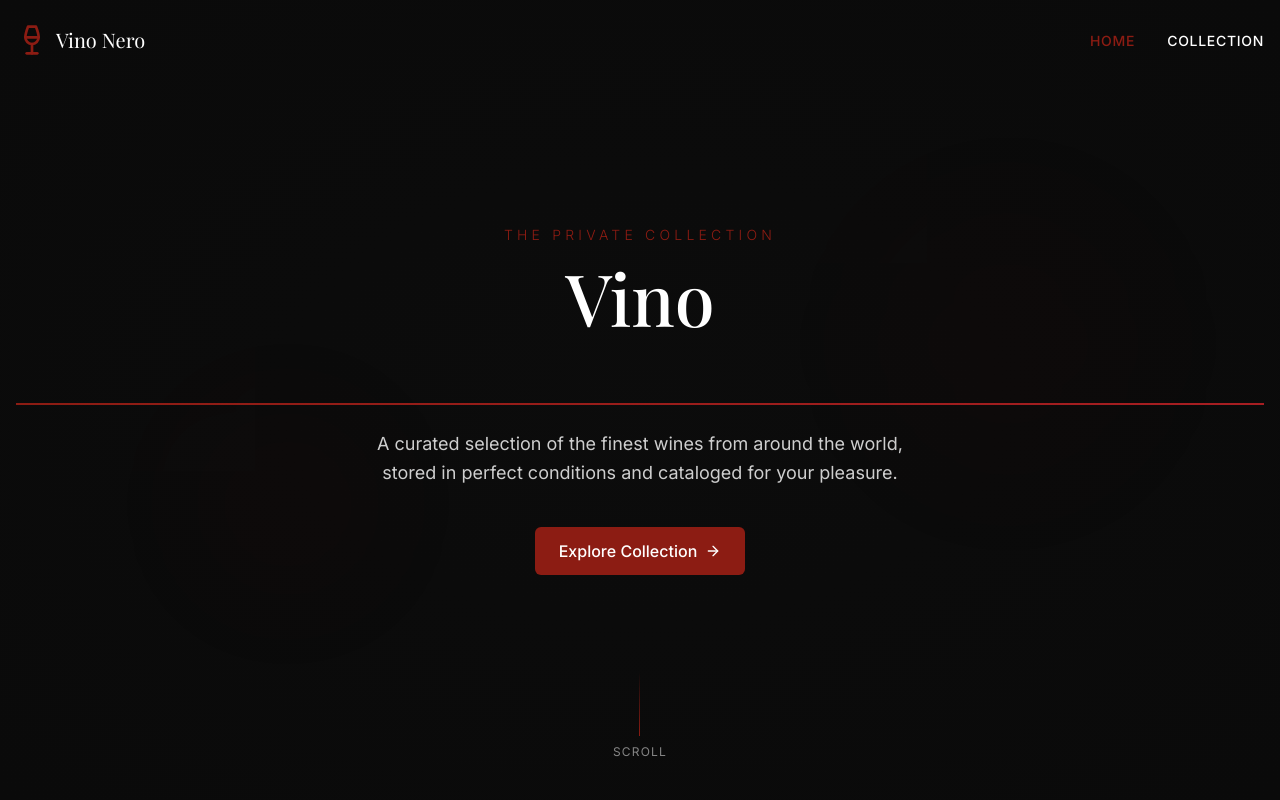
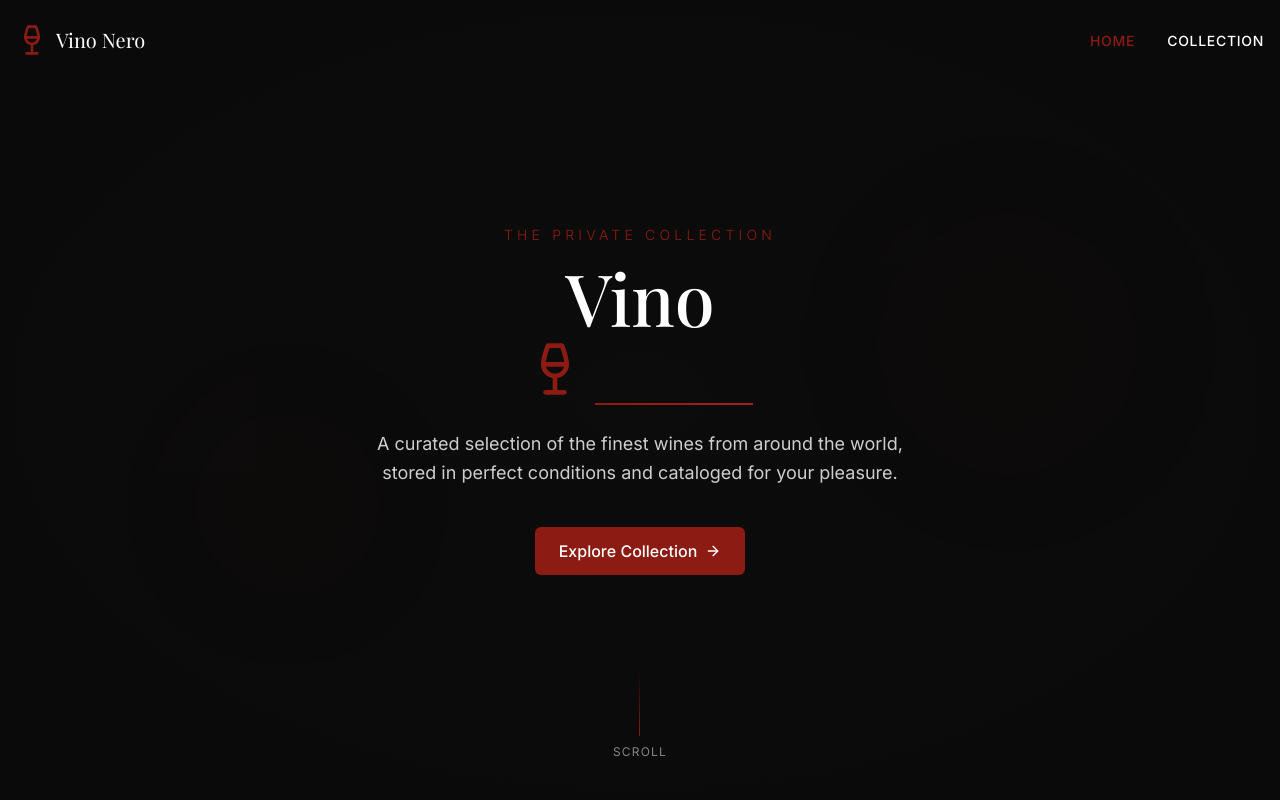
Before and after one commit to daniele9233/dbarrique, a React (Vite) app: page / in a window 1280 px wide. Shown: the top 800 px of the page. Built offline with nearby package versions, Linux system fonts and the light colour scheme; a web font is replaced by a local one.

Commit message:
Add logo to site name
Adds a logo with a barrel of barriques next to the central name of the site.

```diff
--- a/src/components/Hero.tsx
+++ b/src/components/Hero.tsx
@@ -1,5 +1,5 @@
 
-import { ArrowRight } from 'lucide-react';
+import { ArrowRight, Wine } from 'lucide-react';
 import { Link } from 'react-router-dom';
 
 const Hero = () => {
@@ -22,12 +22,15 @@ const Hero = () => {
         </h4>
         <h1 className="font-serif text-5xl md:text-7xl font-medium mb-6">
           <span className="block opacity-0 animate-fade-in animate-delay-100">Vino</span>
-          <span className="block text-gradient relative overflow-hidden">
-            <span className="inline-block opacity-0 animate-fade-in animate-delay-200">
-              Nero
+          <div className="flex items-center justify-center space-x-3">
+            <Wine className="h-10 w-10 md:h-14 md:w-14 text-wine opacity-0 animate-fade-in animate-delay-200" />
+            <span className="block text-gradient relative overflow-hidden">
+              <span className="inline-block opacity-0 animate-fade-in animate-delay-200">
+                Nero
+              </span>
+              <span className="absolute bottom-0 left-0 w-full h-0.5 bg-gradient-to-r from-wine to-wine-light transform -translate-x-full animate-[slideInLeft_1.5s_ease-in-out_forwards_0.5s]"></span>
             </span>
-            <span className="absolute bottom-0 left-0 w-full h-0.5 bg-gradient-to-r from-wine to-wine-light transform -translate-x-full animate-[slideInLeft_1.5s_ease-in-out_forwards_0.5s]"></span>
-          </span>
+          </div>
         </h1>
         <p className="max-w-xl mx-auto text-white/80 text-lg mb-10 leading-relaxed opacity-0 animate-fade-in animate-delay-200">
           A curated selection of the finest wines from around the world, stored in perfect conditions and cataloged for your pleasure.
```
